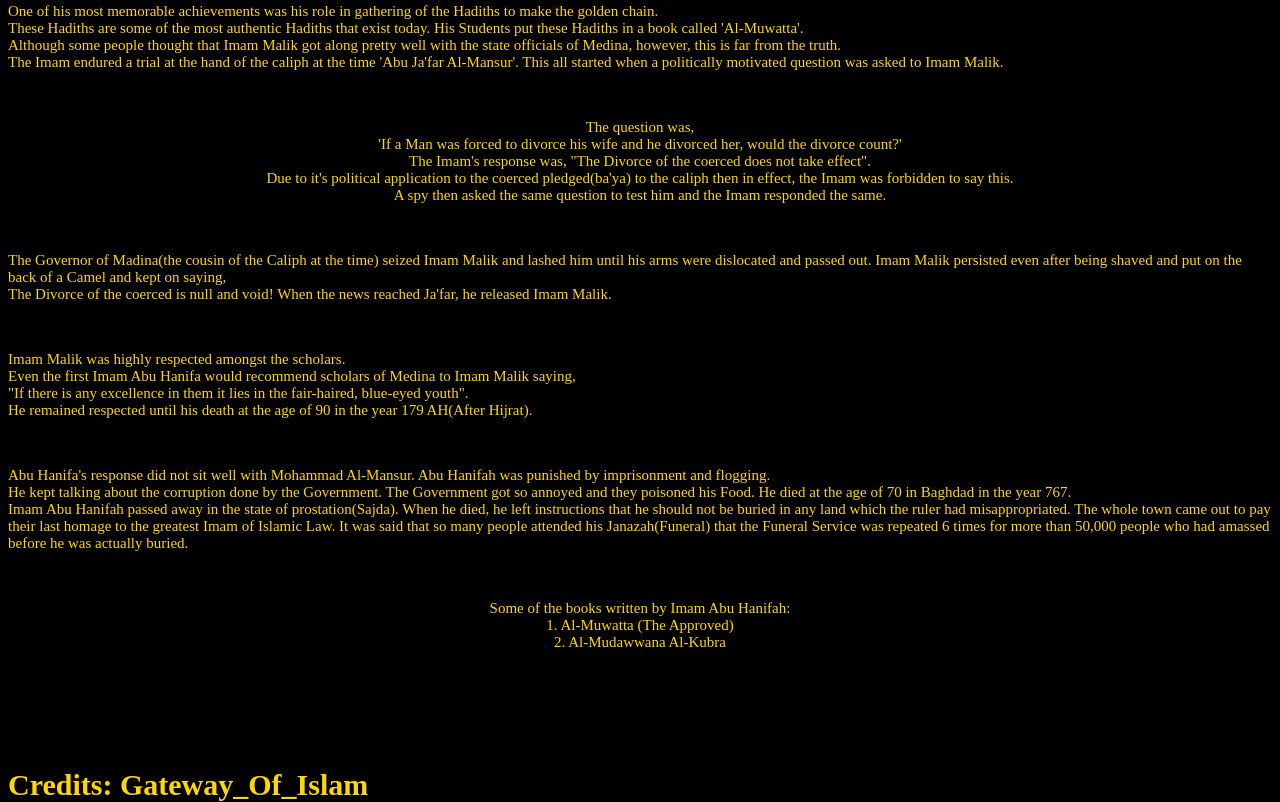
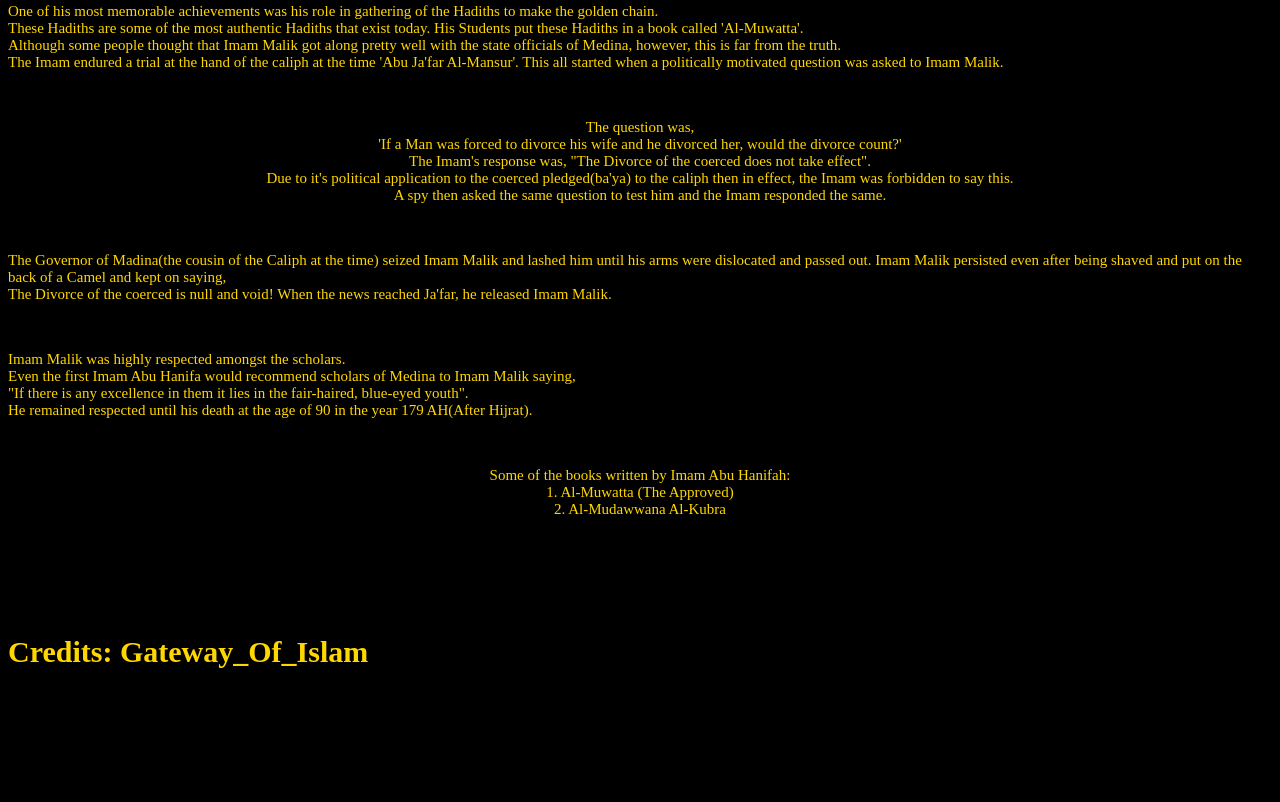
Before and after one commit to Article-Data/Imam-Malik-Bin-Anas.io, a plain HTML site: page index.html in a window 1280 px wide. Shown: the part 511-1313 px from the top of the page. After the commit the page ends 1180 px from the top, so only its background shows below. Drawn offline with Linux system fonts and the light colour scheme.

Commit message:
Update index.html

```diff
--- a/index.html
+++ b/index.html
@@ -79,12 +79,6 @@ Even the first Imam Abu Hanifa would recommend scholars of Medina to Imam Malik
 He remained respected until his death at the age of 90 in the year 179 AH(After Hijrat).
 </p> <br>
 
-<p style="color:Gold; font-size: 15px;"> Abu Hanifa's response did not sit well with Mohammad Al-Mansur. Abu Hanifah was punished by imprisonment and flogging. <br>
-He kept talking about the corruption done by the Government. The Government got so annoyed and they poisoned his Food. He died at the age of 70 in Baghdad in the year 767. <br>
-Imam Abu Hanifah passed away in the state of prostation(Sajda). When he died, he left instructions that he should not be buried in any land which the ruler had
-misappropriated. The whole town came out to pay their last homage to the greatest Imam of Islamic Law. It was said that so many people attended his Janazah(Funeral) that the
-Funeral Service was repeated 6 times for more than 50,000 people who had amassed before he was actually buried.
-</p> <br>
 
 <p style="color:Gold; font-size: 15px; text-align: center;"> Some of the books written by Imam Abu Hanifah: <br>
 1. Al-Muwatta (The Approved) <br>
```
